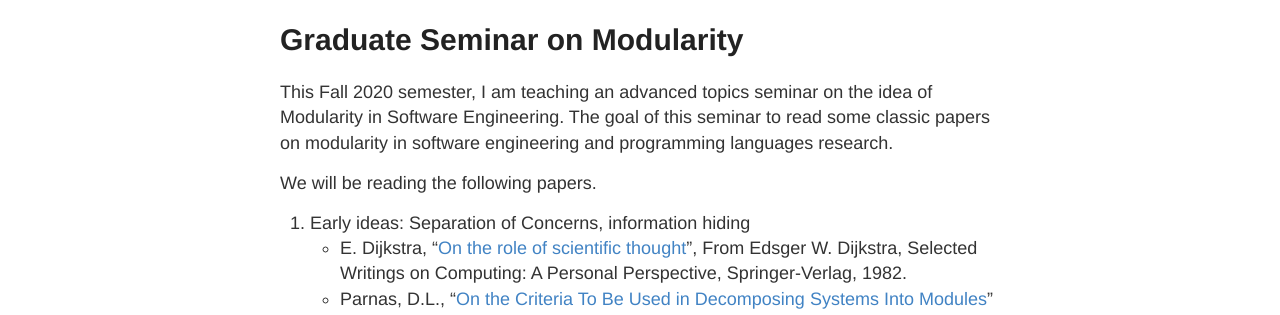
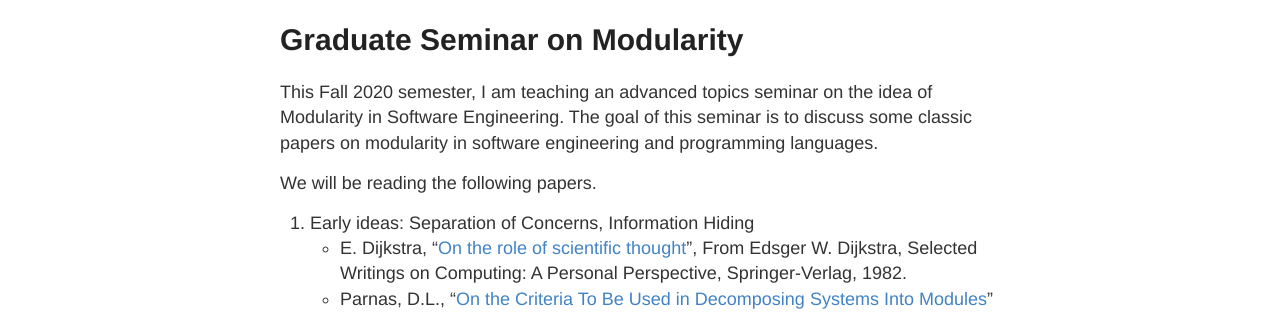
Before and after one commit to hridesh/hridesh.github.io, a Jekyll site: the page built from _posts/2020-10-07-Modularity-Seminar.md, in a window 1280 px wide. Shown: the part 195-510 px from the top of the page. Built offline with Jekyll 4.4.1, drawn with Linux system fonts in a browser that asks for light colours; our own code applies the rules of GitHub Pages for plain Markdown files.

```diff
--- a/_posts/2020-10-07-Modularity-Seminar.md
+++ b/_posts/2020-10-07-Modularity-Seminar.md
@@ -5,12 +5,12 @@
 
 This Fall 2020 semester, I am teaching an advanced topics seminar on
 the idea of Modularity in Software Engineering.
-The goal of this seminar to read some classic papers on modularity in
-software engineering and programming languages research.
+The goal of this seminar is to discuss some classic papers on modularity
+in software engineering and programming languages.
 
 We will be reading the following papers.
 
-1. Early ideas: Separation of Concerns, information hiding
+1. Early ideas: Separation of Concerns, Information Hiding
  - E. Dijkstra, "[On the role of scientific thought](https://www.cs.utexas.edu/users/EWD/transcriptions/EWD04xx/EWD447.html)",
    From Edsger W. Dijkstra, Selected Writings on Computing: A Personal Perspective, Springer-Verlag, 1982.
  - Parnas, D.L., "[On the Criteria To Be Used in Decomposing Systems Into Modules](https://dl.acm.org/doi/10.1145/361598.361623)"
```
